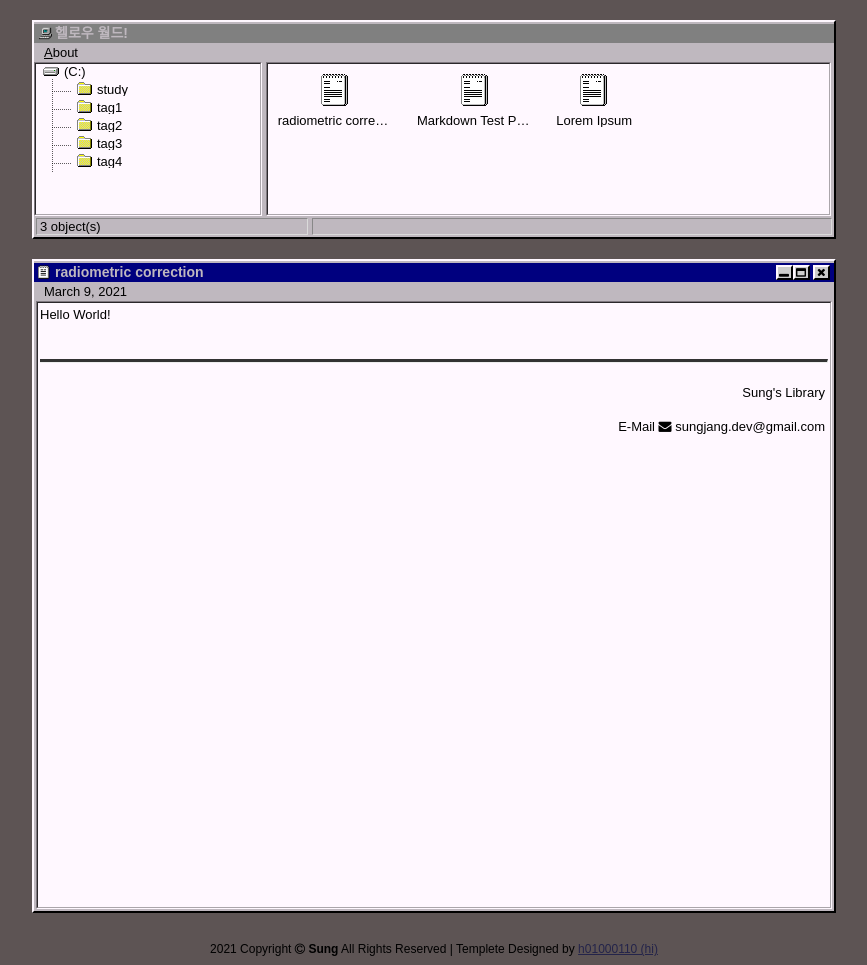
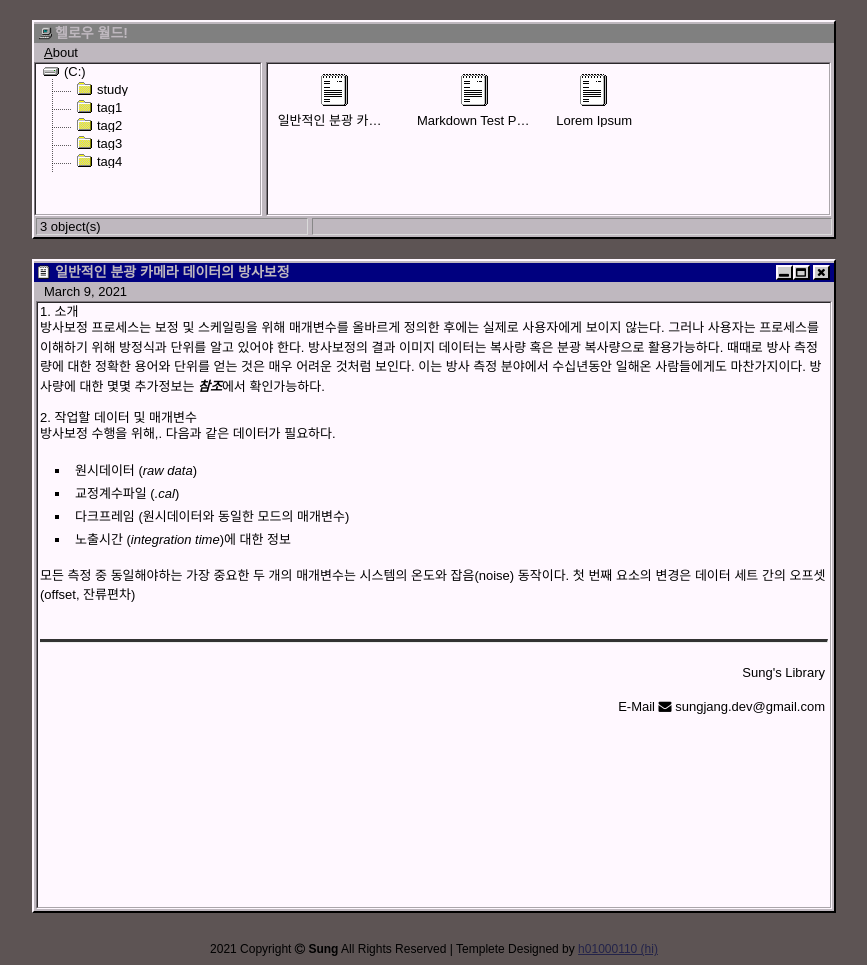
Before and after one commit to sungisaiah/sungisaiah.github.io, a Jekyll site: the page built from _posts/2021-03-09-radiometric-correction.md, in a window 1280 px wide. Shown: the whole page, without its empty margins (206-1073 px from the left). Built offline with Jekyll 4.4.1, drawn with Linux system fonts in a browser that asks for light colours.

Commit message:
Update 2021-03-09-radiometric-correction.md

```diff
--- a/_posts/2021-03-09-radiometric-correction.md
+++ b/_posts/2021-03-09-radiometric-correction.md
@@ -1,7 +1,19 @@
 ---
 layout: default
-title: "radiometric correction"
+title: "일반적인 분광 카메라 데이터의 방사보정"
 tags: study
 ---
+#### 1. 소개
 
-Hello World!
+ 방사보정 프로세스는 보정 및 스케일링을 위해 매개변수를 올바르게 정의한 후에는 실제로 사용자에게 보이지 않는다. 그러나 사용자는 프로세스를 이해하기 위해 방정식과 단위를 알고 있어야 한다.
+방사보정의 결과 이미지 데이터는 복사량 혹은 분광 복사량으로 활용가능하다. 때때로 방사 측정량에 대한 정확한 용어와 단위를 얻는 것은 매우 어려운 것처럼 보인다. 이는 방사 측정 분야에서 수십년동안 일해온 사람들에게도 마찬가지이다. 방사량에 대한 몇몇 추가정보는 ***참조***에서 확인가능하다.
+
+#### 2. 작업할 데이터 및 매개변수
+
+ 방사보정 수행을 위해,. 다음과 같은 데이터가 필요하다.
+* 원시데이터 (*raw data*)
+* 교정계수파일 (*.cal*)
+* 다크프레임 (원시데이터와 동일한 모드의 매개변수)
+* 노출시간 (*integration time*)에 대한 정보
+
+모든 측정 중 동일해야하는 가장 중요한 두 개의 매개변수는 시스템의 온도와 잡음(noise) 동작이다. 첫 번째 요소의 변경은 데이터 세트 간의 오프셋(offset, 잔류편차)
```
